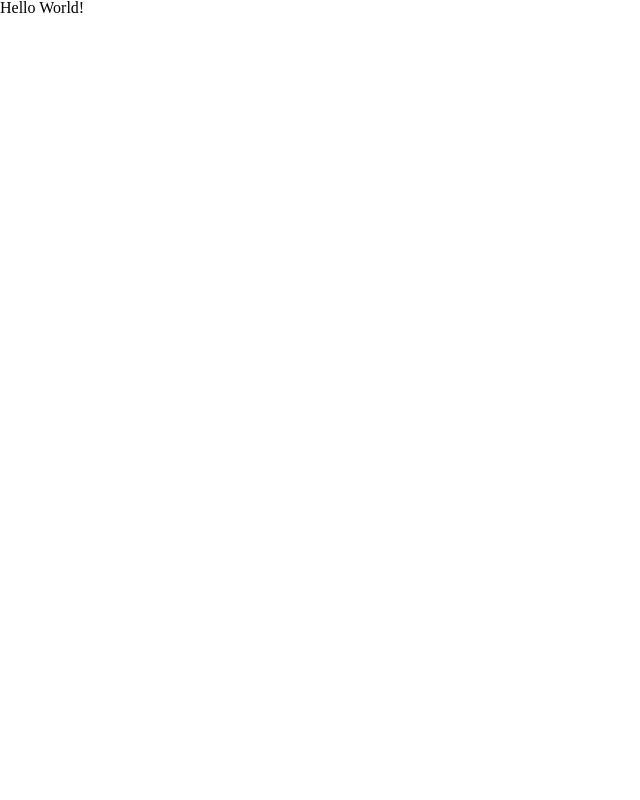
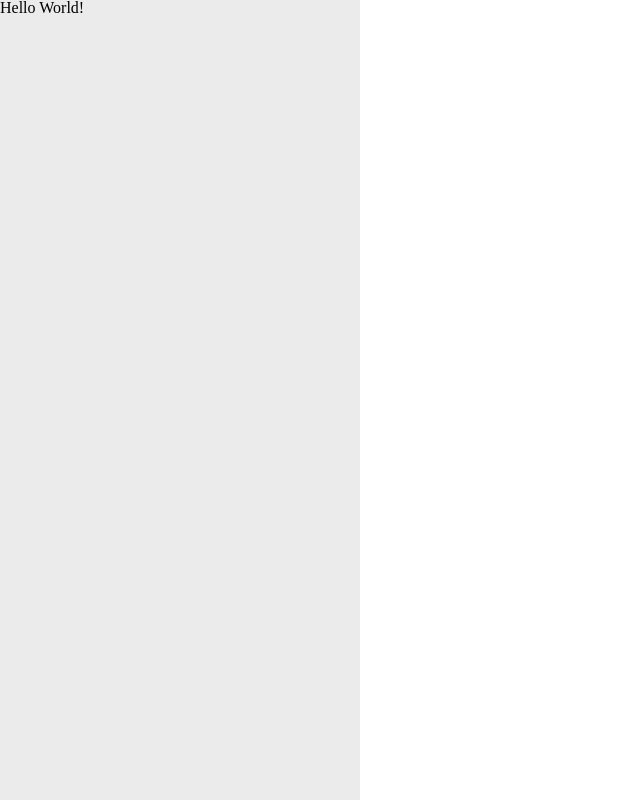
Before and after one commit to cleitonrs/restuarants-search, a React (Create React App) app: page / in a window 1280 px wide. Shown: the whole page, without its empty margins (0-640 px from the left). Built offline with nearby package versions, Linux system fonts and the light colour scheme.

Commit message:
styles update

```diff
--- a/src/pages/Home/styles.js
+++ b/src/pages/Home/styles.js
@@ -1,5 +1,8 @@
 import styled from "styled-components";
 
-export const Container = styled.div`
- // background-color: ${(props) => props.theme.colors.primary};
+export const Container = styled.aside`
+  background-color: ${(props) => props.theme.colors.background};
+  width: 360px;
+  height: 100vh;
+  overflow-y: auto;
 `
```
